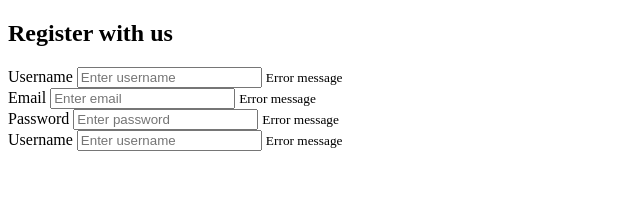
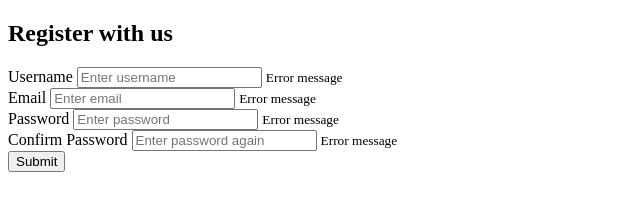
Before and after one commit to rufunt/form-validator, a plain HTML site: page index.html in a window 1280 px wide. Shown: the whole page, without its empty margins (0-640 px from the left). Drawn offline with Linux system fonts and the light colour scheme.

Commit message:
Update html structure for form

```diff
--- a/index.html
+++ b/index.html
@@ -25,15 +25,20 @@
 
         <div class="form-control">
           <label for="password">Password</label>
-          <input type="text" id="password" placeholder="Enter password" />
+          <input type="password" id="password" placeholder="Enter password" />
           <small>Error message</small>
         </div>
 
         <div class="form-control">
-          <label for="username">Username</label>
-          <input type="text" id="username" placeholder="Enter username" />
+          <label for="password2">Confirm Password</label>
+          <input
+            type="password"
+            id="password2"
+            placeholder="Enter password again"
+          />
           <small>Error message</small>
         </div>
+        <button type="submit">Submit</button>
       </form>
     </div>
     <script src="script.js"></script>
```
